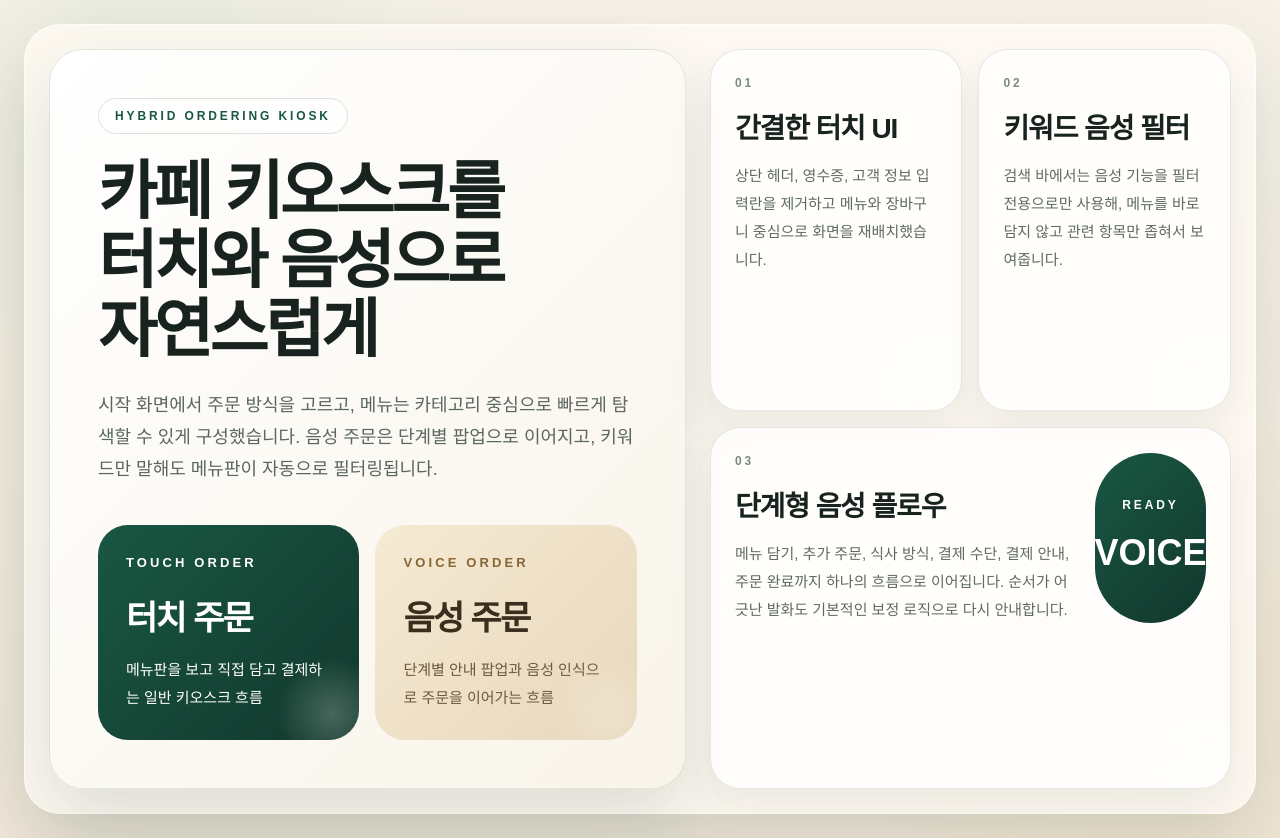
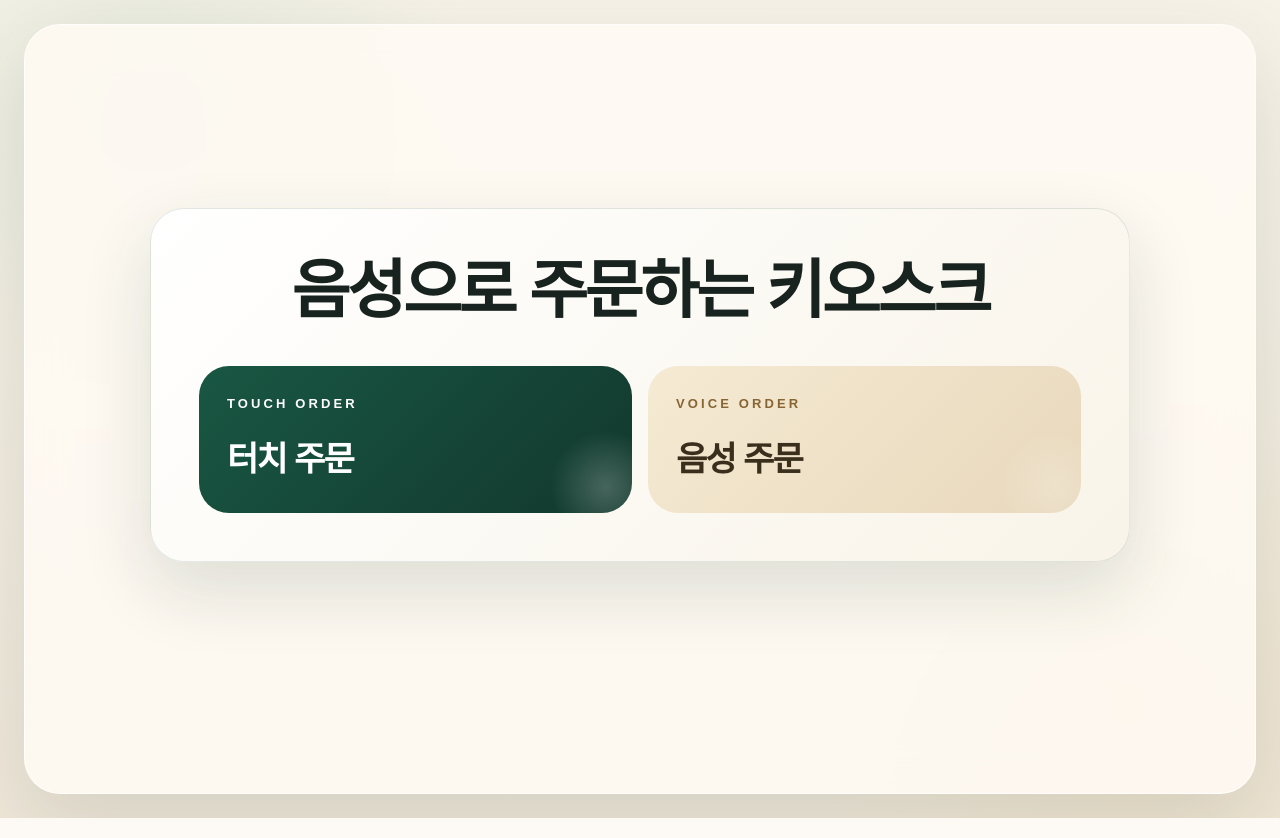
Before and after one commit to LimJaeHwan-real/VoiceOrder, a Flask app: page / in a window 1280 px wide. Run offline with Flask 3, Linux system fonts and the light colour scheme; data comes from the database, SQL or seed files in the repository; some libraries are stand-ins or nearby versions.

Commit message:
Simplify entry and menu filter UI

```diff
--- a/templates/index.html
+++ b/templates/index.html
@@ -135,52 +135,19 @@
   <main class="mx-auto max-w-[1700px] px-4 py-4 lg:px-6 lg:py-6">
     <div class="shell rounded-[36px] p-4 lg:p-6">
       <section id="entryScreen" class="min-h-[calc(100vh-5rem)]">
-        <div class="grid min-h-[calc(100vh-8rem)] gap-6 xl:grid-cols-[1.1fr_0.9fr]">
-          <div class="entry-card flex flex-col justify-between rounded-[34px] p-8 lg:p-12">
-            <div>
-              <p class="inline-flex rounded-full border border-[#d7e6dc] bg-white/75 px-4 py-2 text-[12px] font-semibold uppercase tracking-[0.24em] text-[#195743]">Hybrid Ordering Kiosk</p>
-              <h1 class="mt-6 text-[42px] font-black leading-[1.08] tracking-[-0.05em] text-[#18231f] lg:text-[64px]">카페 키오스크를<br>터치와 음성으로<br>자연스럽게</h1>
-              <p class="mt-6 max-w-[560px] text-[16px] leading-8 text-[#5b6661] lg:text-[18px]">시작 화면에서 주문 방식을 고르고, 메뉴는 카테고리 중심으로 빠르게 탐색할 수 있게 구성했습니다. 음성 주문은 단계별 팝업으로 이어지고, 키워드만 말해도 메뉴판이 자동으로 필터링됩니다.</p>
-            </div>
+        <div class="flex min-h-[calc(100vh-8rem)] items-center justify-center">
+          <div class="entry-card w-full max-w-[980px] rounded-[34px] p-8 text-center lg:p-12">
+            <h1 class="text-[42px] font-black leading-[1.08] tracking-[-0.05em] text-[#18231f] lg:text-[64px]">음성으로 주문하는 키오스크</h1>
             <div class="mt-10 grid gap-4 sm:grid-cols-2">
               <button id="startTouchButton" class="feature-tile rounded-[30px] bg-[linear-gradient(135deg,#195743_0%,#12382d_100%)] p-7 text-left text-white transition hover:-translate-y-1">
                 <p class="text-[13px] font-semibold uppercase tracking-[0.24em] text-white/72">Touch Order</p>
                 <h2 class="mt-5 text-[34px] font-black tracking-[-0.05em]">터치 주문</h2>
-                <p class="mt-3 text-[15px] leading-7 text-white/78">메뉴판을 보고 직접 담고 결제하는 일반 키오스크 흐름</p>
               </button>
               <button id="startVoiceButton" class="feature-tile rounded-[30px] bg-[linear-gradient(135deg,#f5ead3_0%,#e8d8bc_100%)] p-7 text-left text-[#3a2f1d] transition hover:-translate-y-1">
                 <p class="text-[13px] font-semibold uppercase tracking-[0.24em] text-[#876534]">Voice Order</p>
                 <h2 class="mt-5 text-[34px] font-black tracking-[-0.05em]">음성 주문</h2>
-                <p class="mt-3 text-[15px] leading-7 text-[#6b5a3d]">단계별 안내 팝업과 음성 인식으로 주문을 이어가는 흐름</p>
               </button>
             </div>
-          </div>
-          <div class="grid gap-4 lg:grid-cols-2 lg:grid-rows-2">
-            <article class="soft-panel feature-tile rounded-[30px] p-6">
-              <p class="text-[12px] font-semibold uppercase tracking-[0.24em] text-[#7b8b84]">01</p>
-              <h3 class="mt-4 text-[28px] font-black tracking-[-0.04em] text-[#18231f]">간결한 터치 UI</h3>
-              <p class="mt-3 text-[15px] leading-7 text-[#5f6a64]">상단 헤더, 영수증, 고객 정보 입력란을 제거하고 메뉴와 장바구니 중심으로 화면을 재배치했습니다.</p>
-            </article>
-            <article class="soft-panel feature-tile rounded-[30px] p-6">
-              <p class="text-[12px] font-semibold uppercase tracking-[0.24em] text-[#7b8b84]">02</p>
-              <h3 class="mt-4 text-[28px] font-black tracking-[-0.04em] text-[#18231f]">키워드 음성 필터</h3>
-              <p class="mt-3 text-[15px] leading-7 text-[#5f6a64]">검색 바에서는 음성 기능을 필터 전용으로만 사용해, 메뉴를 바로 담지 않고 관련 항목만 좁혀서 보여줍니다.</p>
-            </article>
-            <article class="soft-panel feature-tile rounded-[30px] p-6 lg:col-span-2">
-              <div class="flex flex-col gap-5 lg:flex-row lg:items-center lg:justify-between">
-                <div>
-                  <p class="text-[12px] font-semibold uppercase tracking-[0.24em] text-[#7b8b84]">03</p>
-                  <h3 class="mt-4 text-[28px] font-black tracking-[-0.04em] text-[#18231f]">단계형 음성 플로우</h3>
-                  <p class="mt-3 max-w-[520px] text-[15px] leading-7 text-[#5f6a64]">메뉴 담기, 추가 주문, 식사 방식, 결제 수단, 결제 안내, 주문 완료까지 하나의 흐름으로 이어집니다. 순서가 어긋난 발화도 기본적인 보정 로직으로 다시 안내합니다.</p>
-                </div>
-                <div class="voice-orb flex h-[170px] w-[170px] items-center justify-center rounded-full bg-[linear-gradient(135deg,#195743_0%,#12382d_100%)] text-white">
-                  <div class="relative z-10 text-center">
-                    <p class="text-[12px] font-semibold uppercase tracking-[0.24em] text-white/68">Ready</p>
-                    <p class="mt-3 text-[36px] font-black">VOICE</p>
-                  </div>
-                </div>
-              </div>
-            </article>
           </div>
         </div>
       </section>
@@ -206,9 +173,8 @@
                   <button id="searchVoiceButton" class="rounded-full bg-[linear-gradient(135deg,#195743_0%,#12382d_100%)] px-4 py-2 text-[13px] font-semibold text-white disabled:cursor-not-allowed disabled:bg-slate-300">음성 필터</button>
                 </div>
               </div>
-              <p id="searchVoiceStatus" class="mt-3 text-[13px] text-[#6a756f]">검색창에서는 키워드 음성 필터만 동작합니다.</p>
+              <p id="searchVoiceStatus" class="mt-3 text-[13px] text-[#6a756f]">검색창에서는 음성 검색을 사용할 수 있습니다.</p>
             </div>
-            <div id="categoryFeatureGrid" class="mt-5 grid gap-4 sm:grid-cols-2 2xl:grid-cols-4"></div>
             <div class="mt-6 flex flex-wrap items-center justify-between gap-3">
               <div id="categoryTabs" class="flex flex-wrap gap-2"></div>
               <p id="resultSummary" class="text-[13px] font-medium text-[#6a756f]">메뉴를 불러오는 중입니다.</p>
@@ -483,7 +449,6 @@
       clearSearchButton: document.getElementById("clearSearchButton"),
       searchVoiceButton: document.getElementById("searchVoiceButton"),
       searchVoiceStatus: document.getElementById("searchVoiceStatus"),
-      categoryFeatureGrid: document.getElementById("categoryFeatureGrid"),
       categoryTabs: document.getElementById("categoryTabs"),
       resultSummary: document.getElementById("resultSummary"),
       browsePanel: document.getElementById("browsePanel"),
@@ -616,21 +581,6 @@
       refs.panelStatusMessage.textContent = message;
     }
 
-    function renderCategoryFeatureGrid() {
-      const counts = groupCounts();
-      const cards = ["coffee", "beverage", "tea", "ade"];
-      refs.categoryFeatureGrid.innerHTML = cards.map((key) => {
-        const meta = CATEGORY_META[key];
-        return `
-          <article class="feature-tile rounded-[28px] bg-white/88 p-5 ring-1 ring-[#e2e8e3] shadow-[0_18px_34px_rgba(24,56,45,0.06)]">
-            <p class="text-[12px] font-semibold uppercase tracking-[0.24em] text-[#7a8a83]">${meta.label}</p>
-            <h3 class="mt-4 text-[30px] font-black tracking-[-0.05em] text-[#18231f]">${counts[key]}개</h3>
-            <p class="mt-2 text-[14px] text-[#64706b]">${meta.description}</p>
-          </article>
-        `;
-      }).join("");
-    }
-
     function renderTabs() {
       const counts = groupCounts();
       const keys = ["all", "coffee", "beverage", "tea", "ade"];
@@ -984,7 +934,6 @@
     }
 
     function renderAll() {
-      renderCategoryFeatureGrid();
       renderTabs();
       renderBrowsePanel();
       renderMenuGrid();
@@ -1160,7 +1109,7 @@
       refs.completionOverlay.classList.remove("flex");
       refs.orderScreen.classList.add("hidden-screen");
       refs.entryScreen.classList.remove("hidden-screen");
-      refs.searchVoiceStatus.textContent = "검색창에서는 키워드 음성 필터만 동작합니다.";
+      refs.searchVoiceStatus.textContent = "검색창에서는 음성 검색을 사용할 수 있습니다.";
     }
 
     function openOrderScreen(channel) {
```
